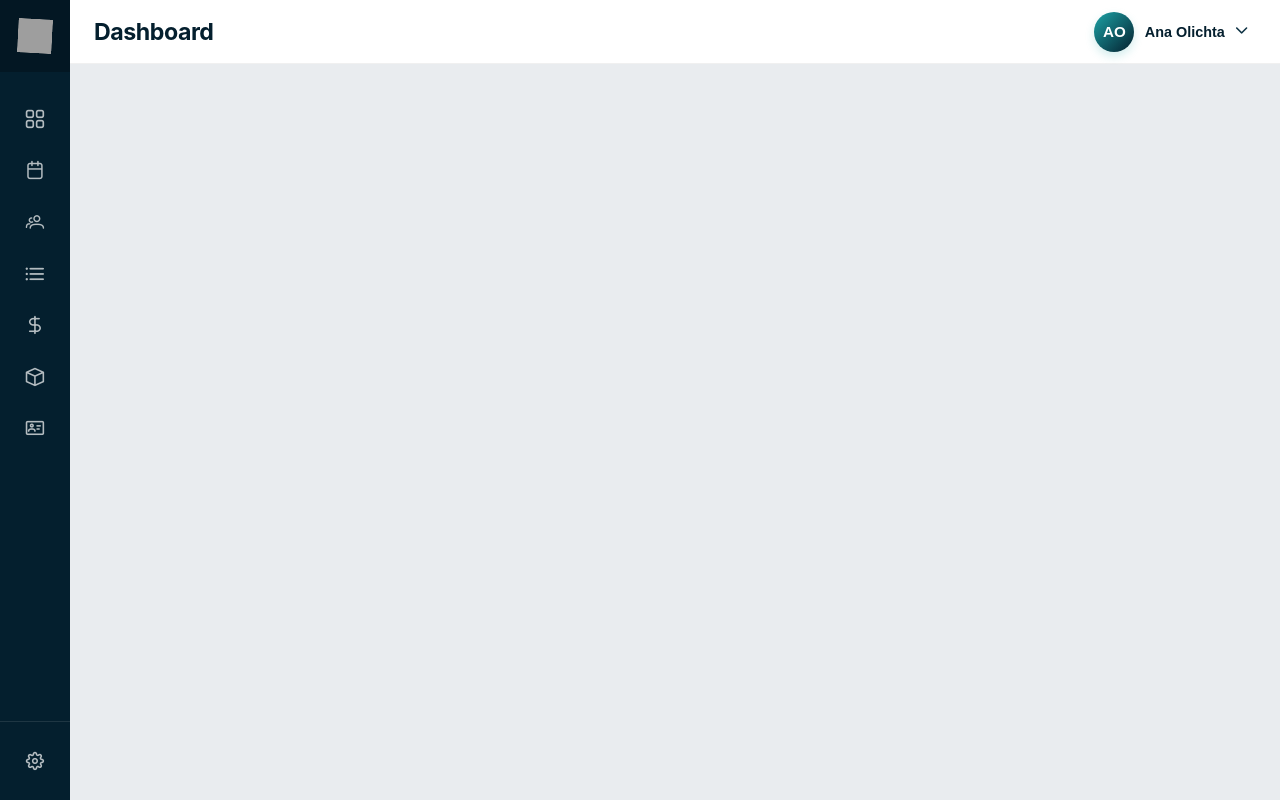
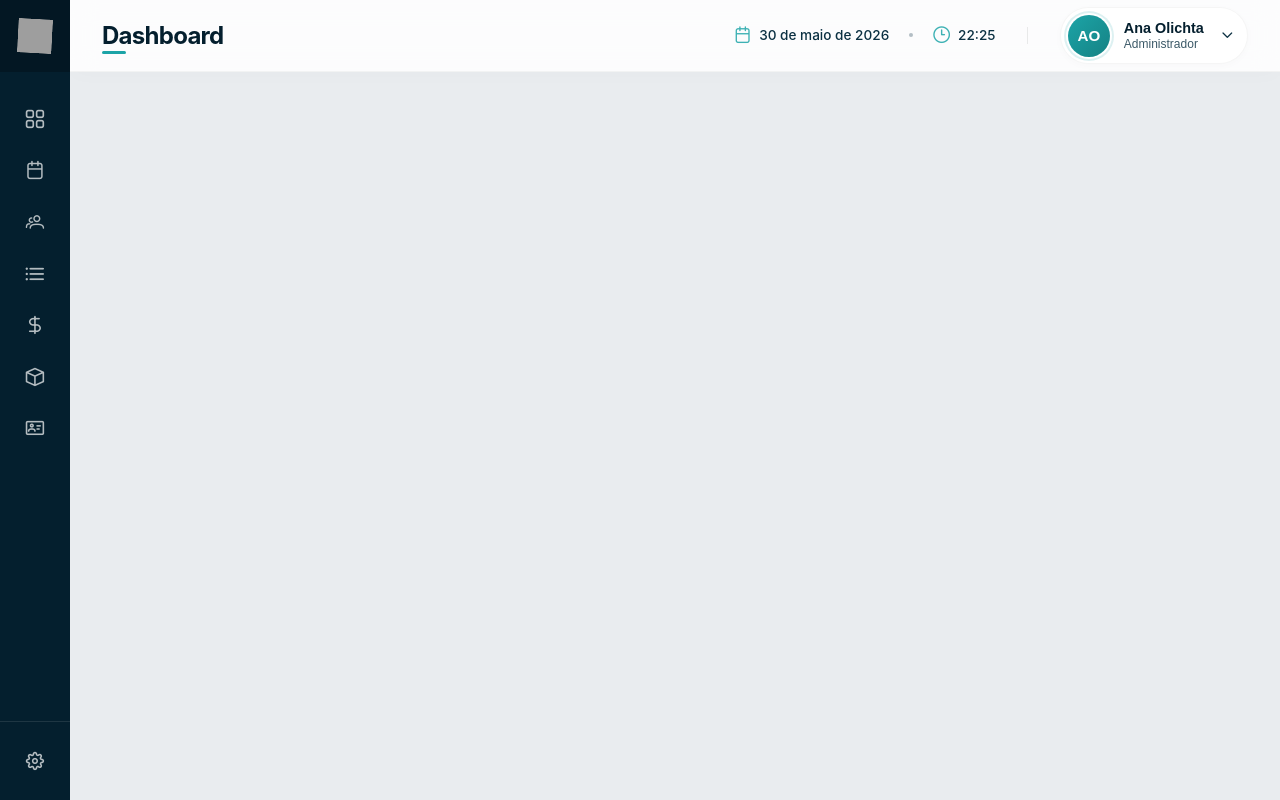
Before and after one commit to OneClinicWebDev/frontend, a Vue app in the folder one-clinic-vue/: page /app in a window 1280 px wide. Built offline with nearby package versions, Linux system fonts and the light colour scheme; grey boxes are pictures that could not be loaded.

Commit message:
Atualização estética do Header

```diff
--- a/one-clinic-vue/src/assets/layouts/Components/Header.vue
+++ b/one-clinic-vue/src/assets/layouts/Components/Header.vue
@@ -5,24 +5,44 @@
     </div>
 
     <div class="header-right">
+      <div class="datetime-wrapper">
+        <div class="datetime-block">
+          <i class="pi pi-calendar"></i>
+          <span>{{ currentDate }}</span>
+        </div>
+
+        <div class="divider"></div>
+
+        <div class="datetime-block">
+          <i class="pi pi-clock"></i>
+          <span>{{ currentTime }}</span>
+        </div>
+      </div>
+
       <div class="user-menu" ref="menuRef">
-        <button class="user-button" @click="toggleMenu">
+        <button class="user-button" @click="toggleMenu" :class="{ 'is-active': menuOpen }">
           <div class="avatar">
             {{ initials }}
           </div>
 
           <div class="user-info">
             <span class="user-name">{{ userName }}</span>
+            <span class="user-role">Administrador</span>
           </div>
 
           <i
-            class="pi"
-            :class="menuOpen ? 'pi-chevron-up' : 'pi-chevron-down'"
+            class="pi pi-chevron-down toggle-icon"
+            :class="{ 'rotate': menuOpen }"
           ></i>
         </button>
 
         <Transition name="dropdown">
           <div v-if="menuOpen" class="dropdown-menu">
+            <div class="dropdown-header-mobile">
+              <span class="mobile-name">{{ userName }}</span>
+              <span class="mobile-role">Administrador</span>
+            </div>
+
             <button class="dropdown-item">
               <i class="pi pi-user"></i>
               <span>Meu Perfil</span>
@@ -35,12 +55,9 @@
 
             <div class="dropdown-divider"></div>
 
-            <button
-              class="dropdown-item logout"
-              @click="logout"
-            >
+            <button class="dropdown-item logout" @click="logout">
               <i class="pi pi-sign-out"></i>
-              <span>Sair</span>
+              <span>Sair do Sistema</span>
             </button>
           </div>
         </Transition>
@@ -61,6 +78,10 @@ const menuRef = ref(null)
 
 const userName = ref('Ana Olichta')
 
+const currentTime = ref('')
+const currentDate = ref('')
+let timerInterval = null
+
 const initials = computed(() => {
   return userName.value
     .split(' ')
@@ -73,6 +94,23 @@ const initials = computed(() => {
 const pageTitle = computed(() => {
   return route.name || 'Dashboard'
 })
+
+const updateDateTime = () => {
+  const now = new Date()
+
+  currentTime.value = now.toLocaleTimeString('pt-BR', {
+    hour: '2-digit',
+    minute: '2-digit'
+  })
+
+  const dateStr = now.toLocaleDateString('pt-BR', {
+    day: '2-digit',
+    month: 'long',
+    year: 'numeric'
+  })
+
+  currentDate.value = dateStr
+}
 
 const toggleMenu = () => {
   menuOpen.value = !menuOpen.value
@@ -96,26 +134,34 @@ const handleClickOutside = (event) => {
 
 onMounted(() => {
   document.addEventListener('click', handleClickOutside)
+  updateDateTime()
+  timerInterval = setInterval(updateDateTime, 1000)
 })
 
 onBeforeUnmount(() => {
   document.removeEventListener('click', handleClickOutside)
+  if (timerInterval) {
+    clearInterval(timerInterval)
+  }
 })
 </script>
 
 <style scoped>
 .system-header {
-  height: 64px;
-  min-height: 64px;
+  height: 72px;
+  min-height: 72px;
   display: flex;
   align-items: center;
   justify-content: space-between;
-  padding: 0 1.5rem;
-  background: var(--branco);
-  border-bottom: 1px solid rgba(0, 0, 0, 0.06);
+  padding: 0 2rem;
+  background: rgba(255, 255, 255, 0.85);
+  backdrop-filter: blur(12px);
+  -webkit-backdrop-filter: blur(12px);
+  border-bottom: 1px solid rgba(0, 0, 0, 0.04);
   position: sticky;
   top: 0;
   z-index: 100;
+  box-shadow: 0 4px 20px -2px rgba(0, 0, 0, 0.02);
 }
 
 .header-left {
@@ -126,14 +172,63 @@ onBeforeUnmount(() => {
 .header-left h1 {
   margin: 0;
   color: var(--cor-escura);
-  font-size: 1.45rem;
+  font-size: 1.5rem;
   font-weight: 700;
-  letter-spacing: -0.02em;
+  letter-spacing: -0.03em;
+  position: relative;
+}
+
+.header-left h1::after {
+  content: '';
+  position: absolute;
+  bottom: -4px;
+  left: 0;
+  width: 24px;
+  height: 3px;
+  background: var(--cor-primaria);
+  border-radius: 4px;
 }
 
 .header-right {
   display: flex;
   align-items: center;
+  gap: 2rem;
+}
+
+.datetime-wrapper {
+  display: flex;
+  align-items: center;
+  gap: 1.25rem;
+  padding-right: 2rem;
+  border-right: 1px solid rgba(0, 0, 0, 0.08);
+}
+
+.datetime-block {
+  display: flex;
+  align-items: center;
+  gap: 0.5rem;
+  color: var(--cor-secundaria);
+  font-size: 0.85rem;
+  font-weight: 500;
+  transition: color 0.2s ease;
+}
+
+.datetime-block:hover {
+  color: var(--cor-escura);
+}
+
+.datetime-block i {
+  color: var(--cor-primaria);
+  font-size: 1.05rem;
+  opacity: 0.85;
+}
+
+.divider {
+  width: 4px;
+  height: 4px;
+  background: var(--cor-secundaria);
+  border-radius: 50%;
+  opacity: 0.3;
 }
 
 .user-menu {
@@ -143,22 +238,26 @@ onBeforeUnmount(() => {
 .user-button {
   display: flex;
   align-items: center;
-  gap: 0.65rem;
-  background: transparent;
-  border: none;
+  gap: 0.875rem;
+  background: var(--branco);
+  border: 1px solid rgba(0, 0, 0, 0.04);
   cursor: pointer;
-  padding: 0.35rem 0.5rem;
-  border-radius: 10px;
-  transition: all 0.25s ease;
+  padding: 0.4rem 0.875rem 0.4rem 0.4rem;
+  border-radius: 50px;
+  transition: all 0.3s cubic-bezier(0.4, 0, 0.2, 1);
+  box-shadow: 0 2px 8px rgba(0, 0, 0, 0.02);
 }
 
-.user-button:hover {
-  background: rgba(28, 164, 167, 0.08);
+.user-button:hover,
+.user-button.is-active {
+  border-color: rgba(28, 164, 167, 0.2);
+  background: rgba(28, 164, 167, 0.02);
+  box-shadow: 0 4px 12px rgba(28, 164, 167, 0.08);
 }
 
 .avatar {
-  width: 40px;
-  height: 40px;
+  width: 42px;
+  height: 42px;
   border-radius: 50%;
   display: flex;
   align-items: center;
@@ -166,54 +265,92 @@ onBeforeUnmount(() => {
   font-size: 0.95rem;
   font-weight: 700;
   color: var(--branco);
-  background: linear-gradient(
-    135deg,
-    var(--cor-primaria),
-    var(--cor-escura)
-  );
-  box-shadow: 0 4px 10px rgba(28, 164, 167, 0.2);
+  background: linear-gradient(135deg, var(--cor-primaria), #158284);
+  box-shadow: 0 0 0 2px var(--branco), 0 0 0 4px rgba(28, 164, 167, 0.15);
+  transition: transform 0.3s ease;
+}
+
+.user-button:hover .avatar {
+  transform: scale(1.05);
 }
 
 .user-info {
   display: flex;
   flex-direction: column;
   align-items: flex-start;
+  justify-content: center;
 }
 
 .user-name {
   color: var(--cor-escura);
   font-weight: 600;
   font-size: 0.9rem;
+  line-height: 1.2;
 }
 
-.user-button > i {
-  font-size: 0.8rem;
+.user-role {
+  font-size: 0.75rem;
   color: var(--cor-secundaria);
+  font-weight: 500;
+  opacity: 0.8;
+}
+
+.toggle-icon {
+  font-size: 0.7rem;
+  color: var(--cor-secundaria);
+  margin-left: 0.25rem;
+  transition: transform 0.3s cubic-bezier(0.4, 0, 0.2, 1);
+}
+
+.toggle-icon.rotate {
+  transform: rotate(-180deg);
+  color: var(--cor-primaria);
 }
 
 .dropdown-menu {
   position: absolute;
-  top: calc(100% + 10px);
+  top: calc(100% + 12px);
   right: 0;
-  width: 240px;
+  width: 260px;
   background: var(--branco);
-  border-radius: 14px;
+  border-radius: 16px;
   border: 1px solid rgba(0, 0, 0, 0.06);
-  box-shadow:
-    0 10px 30px rgba(0, 0, 0, 0.08),
-    0 2px 8px rgba(0, 0, 0, 0.04);
-  overflow: hidden;
+  box-shadow: 0 12px 40px -8px rgba(0, 0, 0, 0.12), 0 4px 12px -4px rgba(0, 0, 0, 0.04);
+  padding: 0.5rem;
   z-index: 999;
+  transform-origin: top right;
+}
+
+.dropdown-header-mobile {
+  display: none;
+  padding: 1rem 0.75rem;
+  border-bottom: 1px solid rgba(0, 0, 0, 0.06);
+  margin-bottom: 0.5rem;
+}
+
+.mobile-name {
+  display: block;
+  font-weight: 600;
+  color: var(--cor-escura);
+  font-size: 0.95rem;
+}
+
+.mobile-role {
+  display: block;
+  font-size: 0.8rem;
+  color: var(--cor-secundaria);
+  margin-top: 0.15rem;
 }
 
 .dropdown-item {
   width: 100%;
   display: flex;
   align-items: center;
-  gap: 0.9rem;
+  gap: 0.75rem;
   background: transparent;
   border: none;
-  padding: 1rem 1.1rem;
+  padding: 0.875rem 1rem;
+  border-radius: 10px;
   cursor: pointer;
   color: var(--cor-escura);
   font-size: 0.95rem;
@@ -222,17 +359,25 @@ onBeforeUnmount(() => {
 }
 
 .dropdown-item i {
-  font-size: 1rem;
+  font-size: 1.1rem;
   color: var(--cor-secundaria);
+  transition: color 0.2s ease;
 }
 
 .dropdown-item:hover {
-  background: rgba(28, 164, 167, 0.08);
+  background: rgba(28, 164, 167, 0.06);
+  color: var(--cor-primaria);
+  transform: translateX(4px);
+}
+
+.dropdown-item:hover i {
+  color: var(--cor-primaria);
 }
 
 .dropdown-divider {
   height: 1px;
-  background: rgba(0, 0, 0, 0.08);
+  background: rgba(0, 0, 0, 0.06);
+  margin: 0.5rem 0;
 }
 
 .logout {
@@ -243,32 +388,72 @@ onBeforeUnmount(() => {
   color: #ef4444;
 }
 
-.dropdown-enter-active,
+.logout:hover {
+  background: #fef2f2;
+  color: #dc2626;
+}
+
+.logout:hover i {
+  color: #dc2626;
+}
+
+.dropdown-enter-active {
+  transition: all 0.3s cubic-bezier(0.34, 1.56, 0.64, 1);
+}
+
 .dropdown-leave-active {
-  transition: all 0.2s ease;
+  transition: all 0.2s cubic-bezier(0.4, 0, 0.2, 1);
 }
 
 .dropdown-enter-from,
 .dropdown-leave-to {
   opacity: 0;
-  transform: translateY(-8px);
+  transform: scale(0.95) translateY(-10px);
+}
+
+@media (max-width: 1024px) {
+  .datetime-wrapper {
+    display: none;
+  }
 }
 
 @media (max-width: 768px) {
   .system-header {
-    padding: 0 1rem;
+    padding: 0 1.25rem;
+    height: 64px;
+    min-height: 64px;
   }
 
   .header-left h1 {
-    font-size: 1.2rem;
+    font-size: 1.25rem;
   }
 
-  .user-name {
+  .user-info {
     display: none;
   }
 
+  .user-button {
+    padding: 0.35rem;
+    border-radius: 50%;
+  }
+
+  .toggle-icon {
+    display: none;
+  }
+
+  .avatar {
+    width: 38px;
+    height: 38px;
+    box-shadow: none;
+  }
+
   .dropdown-menu {
-    width: 220px;
+    width: 240px;
+    top: calc(100% + 8px);
+  }
+
+  .dropdown-header-mobile {
+    display: block;
   }
 }
 
@@ -276,16 +461,11 @@ onBeforeUnmount(() => {
   .system-header {
     height: 60px;
     min-height: 60px;
+    padding: 0 1rem;
   }
 
   .header-left h1 {
-    font-size: 1.05rem;
-  }
-
-  .avatar {
-    width: 36px;
-    height: 36px;
-    font-size: 0.85rem;
+    font-size: 1.15rem;
   }
 }
 </style>
```
